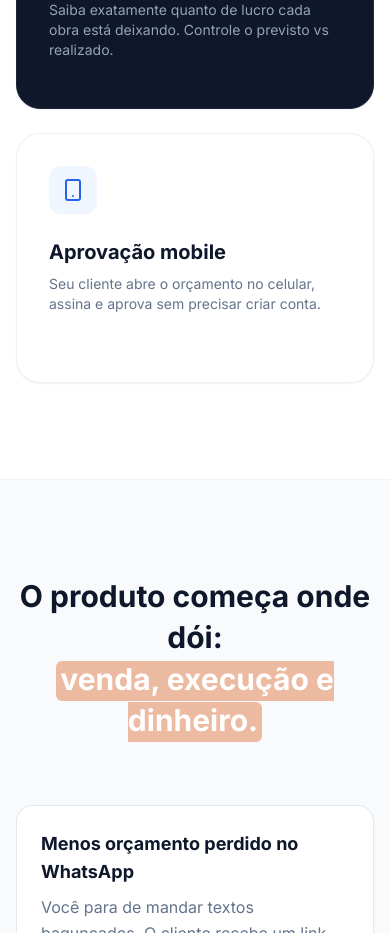
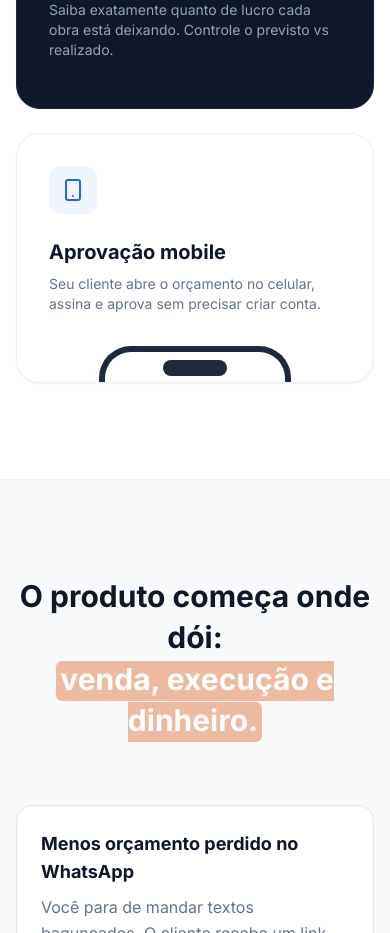
Before and after one commit to ArthurGodin/Gest-o_empreita, a Next.js app in the folder web/: page / in a window 390 px wide. Shown: the part 1760-2693 px from the top of the page. Built offline with nearby package versions, Linux system fonts and the light colour scheme.

Commit message:
feat: add mobile mockup to bento grid and refine landing page details

```diff
--- a/web/src/app/page.tsx
+++ b/web/src/app/page.tsx
@@ -196,8 +196,9 @@ export default function LandingPage() {
             {/* Bento Item 3 */}
             <motion.div
               initial={{ opacity: 0, y: 20 }} whileInView={{ opacity: 1, y: 0 }} viewport={{ once: true }} transition={{ delay: 0.3 }}
-              className="rounded-3xl bg-white p-8 border border-slate-200/60 shadow-sm relative overflow-hidden group hover:shadow-lg transition-shadow"
+              className="rounded-3xl bg-white p-8 pb-0 border border-slate-200/60 shadow-sm relative overflow-hidden group hover:shadow-lg transition-shadow flex flex-col justify-between"
             >
+              <div>
                 <div className="flex h-12 w-12 items-center justify-center rounded-xl bg-blue-50 text-blue-600 mb-6">
                   <Smartphone className="h-6 w-6" />
                 </div>
@@ -205,6 +206,23 @@ export default function LandingPage() {
                 <p className="mt-2 text-slate-500 text-sm">
                   Seu cliente abre o orçamento no celular, assina e aprova sem precisar criar conta.
                 </p>
+              </div>
+
+              <div className="mt-8 relative w-48 mx-auto h-40 bg-slate-900 rounded-t-[2rem] border-[6px] border-slate-800 border-b-0 shadow-xl overflow-hidden group-hover:-translate-y-2 transition-transform duration-300">
+                <div className="absolute top-2 left-1/2 -translate-x-1/2 w-16 h-4 bg-slate-800 rounded-full z-10" />
+                <div className="absolute inset-0 bg-white pt-10 px-4">
+                  <div className="w-full h-24 bg-emerald-50 rounded-xl border border-emerald-100 p-3 flex flex-col justify-between">
+                    <div className="flex justify-between items-center">
+                      <div className="h-2 w-16 bg-slate-200 rounded-full" />
+                      <CheckCircle2 className="h-4 w-4 text-emerald-500" />
+                    </div>
+                    <div className="text-xs font-bold text-slate-900">Orçamento #042</div>
+                    <div className="mt-2 h-6 w-full bg-emerald-500 rounded-lg flex items-center justify-center">
+                      <span className="text-[9px] font-bold text-white uppercase tracking-wider">Aprovar</span>
+                    </div>
+                  </div>
+                </div>
+              </div>
             </motion.div>
           </div>
         </div>
```
Also changed, not shown: web/public/dashboard-mockup.png. Lines whose indentation alone changed are shown as unchanged.
